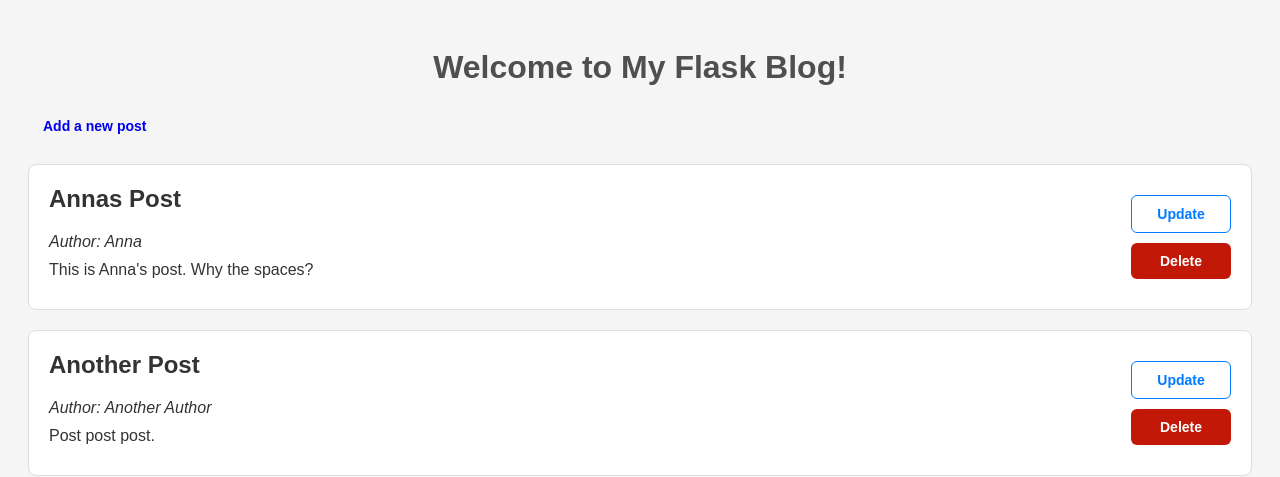
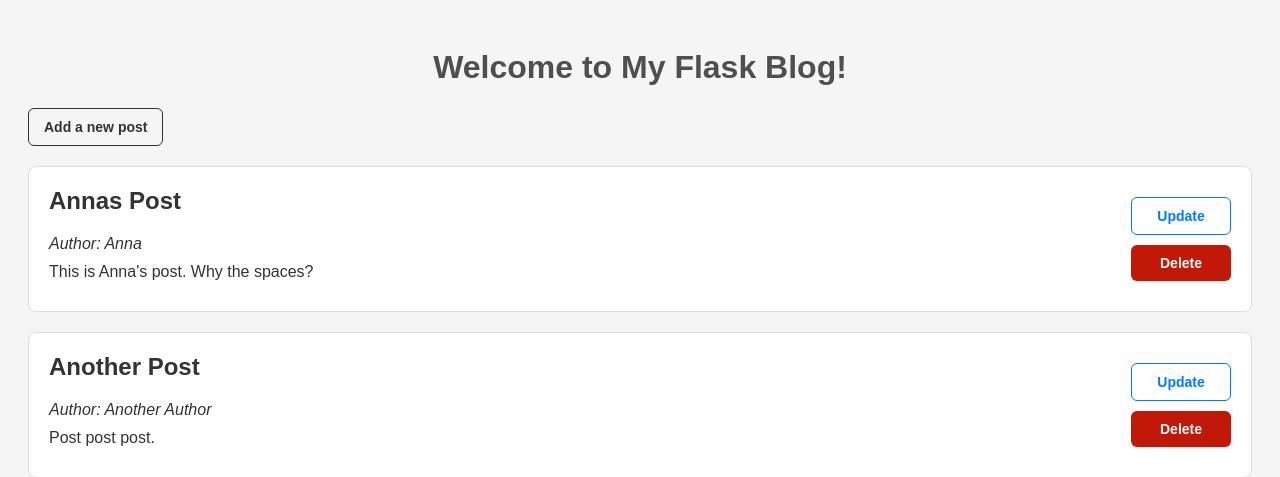
Before and after one commit to aslopianka/Masterblog, a Flask app: page / in a window 1280 px wide. Shown: the top 477 px of the page. Run offline with Flask 3, Linux system fonts and the light colour scheme.

Commit message:
fixed minor styling bug

```diff
--- a/static/style.css
+++ b/static/style.css
@@ -59,7 +59,7 @@ h1 {
     cursor: pointer;
 }
 
-.add-button .submit-button {
+.add-button, .submit-button {
     color: #333333;
     border: 1px solid #333333;
 }
```
